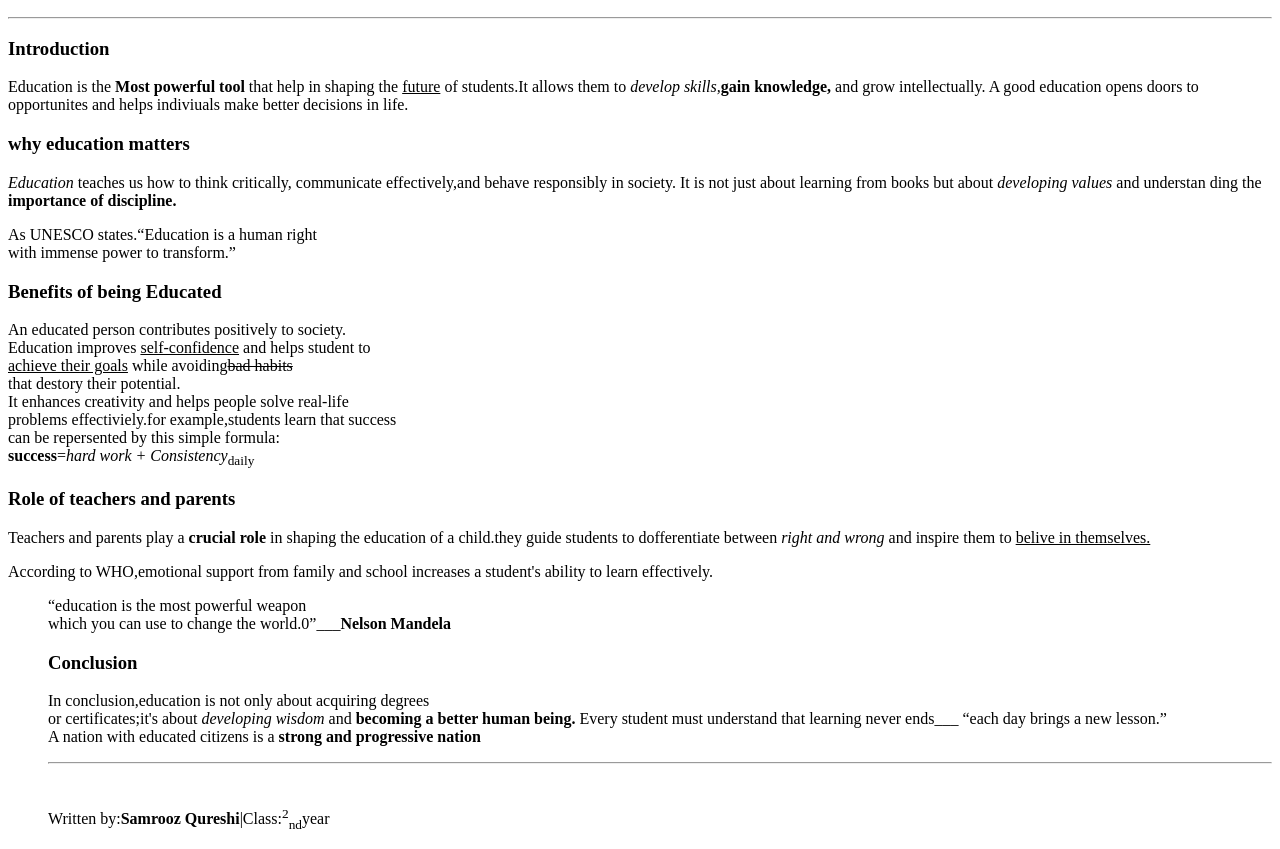
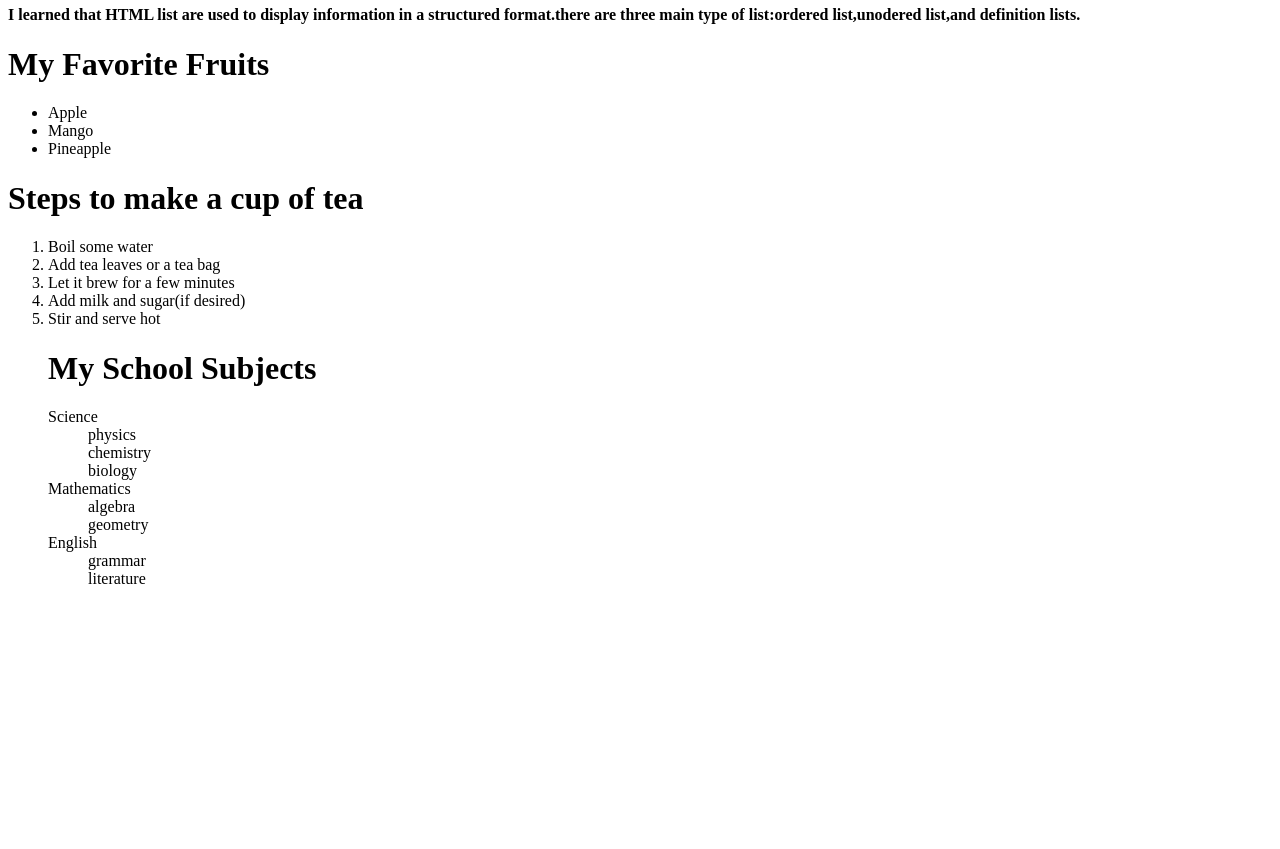
Before and after one commit to Samroozq/index.html, a plain HTML site: page index.html in a window 1280 px wide. Shown: the part 60-909 px from the top of the page. After the commit the page ends 800 px from the top, so only its background shows below. Drawn offline with Linux system fonts and the light colour scheme.

Commit message:
Add files via upload

```diff
--- a/index.html
+++ b/index.html
@@ -1,57 +1,60 @@
 <html>
-    <head>
-        <h1><p>The Importance Of Education For Students</p></h1>
-        <hr>
-        <h3>Introduction</h3>
-        <p>Education is the <strong>Most powerful tool </strong> that help in shaping the
-        <ins>future</ins> of students.It allows them to <em>develop skills,</em><strong>gain knowledge,</strong>
-         and <a >grow intellectually.</a>
-        A good education opens doors to opportunites and helps
-    indiviuals make better decisions in life.</p>
-    <h3>why education matters</h3>
-    <p><i>Education</i> teaches us how to think critically,
-    communicate effectively,and behave responsibly in society.
-It is not just about learning from books but about <i>developing
- values</i> and understan
+<head>
+<h1>HTML list practice </h1>
+<p><b>I learned that HTML list are used to display information in a structured format.there are three main type of list:ordered list,unodered list,and definition lists.
+    </b></p>
+<h1><tittle>My Favorite Fruits</tittle></h1>
+</head>
+<body>
 
- ding the <strong>importance of discipline.
-</strong><br/><p>As UNESCO states.<q>Education is a human right<br/> with immense power
-to transform.</q></p>
-<h3>Benefits of being Educated</h3>
+<ul >
+<li>Apple</li>
+<li>Mango</li>
+<li>Pineapple</li>
+</ul>
+</ol>
+<h1><tittle>Steps to make a cup of tea </tittle></h1>
+<ol type-1>
 
-<p>An educated person contributes positively to society.<br/>
-Education improves <ins>self-confidence</ins> and helps student to<br/>
-<ins>achieve their goals</ins> while avoiding<del>bad habits </del><br/>
-that destory their potential.
-<br/>
-It enhances creativity and helps people solve real-life<br/>
-problems effectiviely.for example,students learn that success<br/>
-can be repersented by this simple formula:<br/>
-<strong>success</strong>=<em>hard work + Consistency</em><sub>daily</sub></p>
+<li>Boil some water</li>
+<li>Add tea leaves or a tea bag </li>
 
-<h3>Role of teachers and parents</h3>
+<li>Let it brew for a few minutes</li>
 
-<p>Teachers and parents play a <strong>crucial role</strong>
-in shaping the education of a child.they guide students to dofferentiate
-between <em>right and wrong</em> and inspire them to <ins>belive in
-    themselves.
-</ins></p>
-<p>According to WHO,emotional support from family and
-    school increases a student's ability to learn effectively.
-</p>
-        <ul><q>education is the most powerful weapon<br/>
-            which you can use to change the world.0</q>___<strong>Nelson
-                Mandela</strong>
-        </p>
-        <h3>Conclusion</h3>
-        <p>In conclusion,education is not only about acquiring degrees<br/>
-        or certificates;it's about <em>developing wisdom</em>
-    and <strong>becoming a better human being.</strong>
-Every student must understand that learning never ends___
-<q>each day brings a new lesson.</q><br/>
-A nation with educated citizens is a <strong> strong and progressive nation</strong> </p>
-<hr/>
-<br/>
-<p>Written by:<strong>Samrooz Qureshi</strong>|Class:<sup>2</sup><sub>nd</sub>year</p>
-        </head>
-        </html>
+<li>Add milk and sugar(if desired)</li>
+
+<li>Stir and serve hot</li>
+
+
+<h1><tittle>My School Subjects</tittle></h1>
+<dl0>
+<dt>Science</dt>
+            <dd>physics
+                </dd>
+                <dd>
+                chemistry
+                </dd>
+                <dd>
+                biology
+                </dd>
+ <dt>Mathematics</dt>
+             <dd>
+                algebra
+                </dd>
+                <dd>
+                geometry
+                </dd>
+  <dt>English</dt>
+                <dd>
+                    grammar
+                    </dd>
+                    <dd>
+                    literature
+                    </dd>
+
+
+
+
+</ol>
+</body>
+</html>
```
